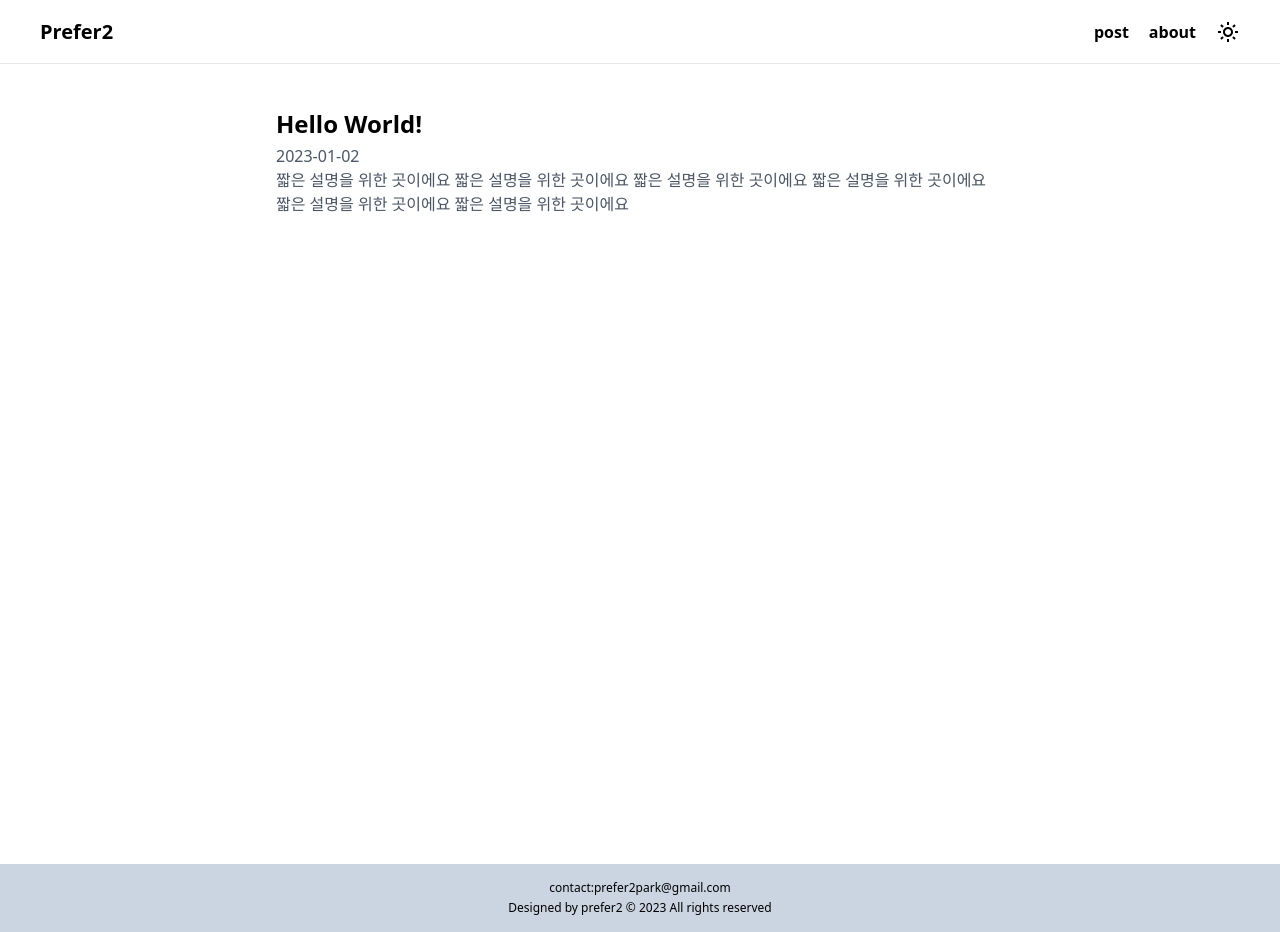
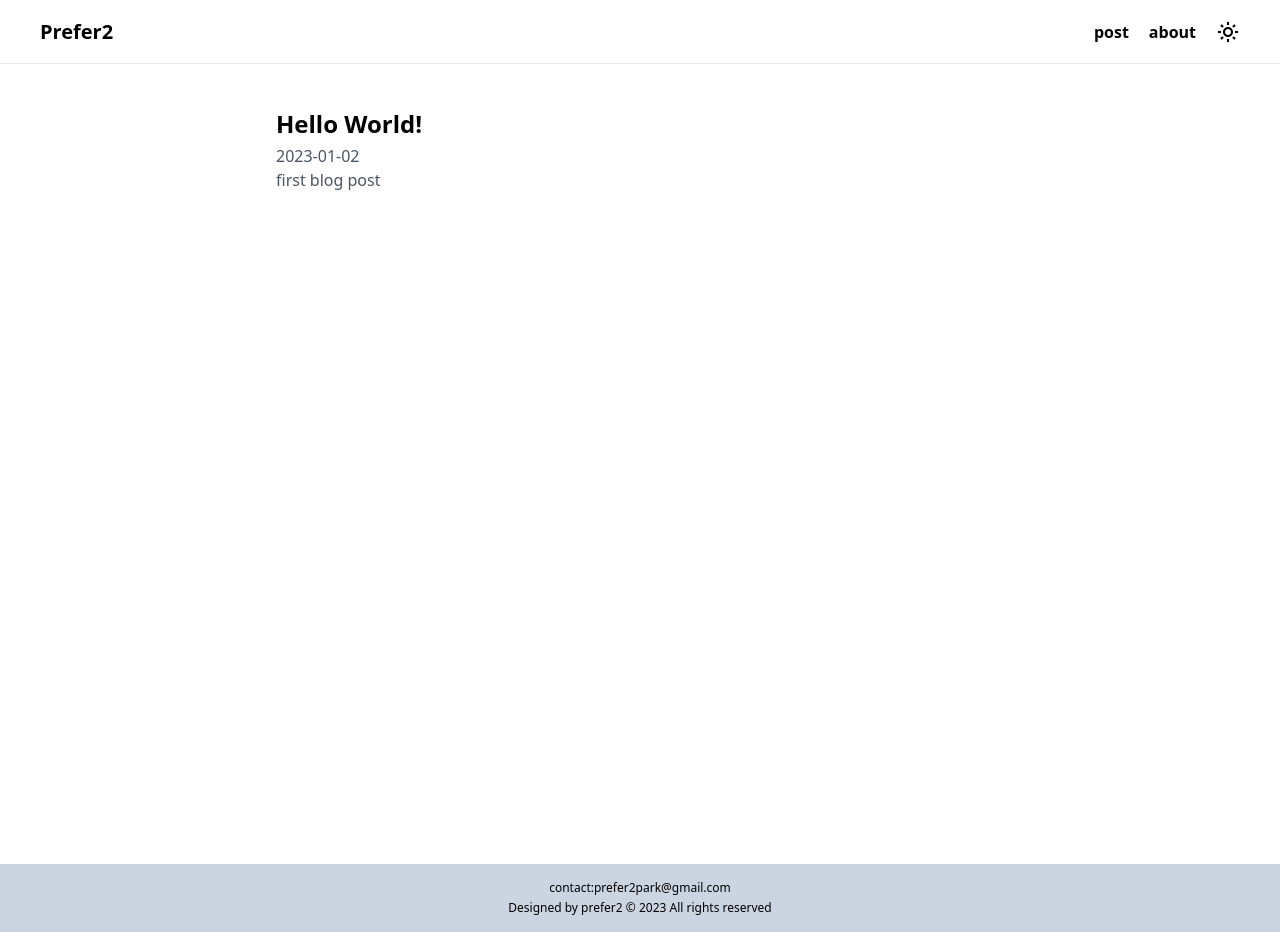
Before and after one commit to prefer2/prefer2.dev, a Next.js app: page / in a window 1280 px wide. Built offline with nearby package versions, Linux system fonts and the light colour scheme.

Commit message:
feat: tag 추가

```diff
--- a/_posts/hello-world.md
+++ b/_posts/hello-world.md
@@ -1,14 +1,18 @@
 ---
 title: Hello World!
 date: "2023-01-02"
-description: 짧은 설명을 위한 곳이에요 짧은 설명을 위한 곳이에요 짧은 설명을 위한 곳이에요 짧은 설명을 위한 곳이에요 짧은 설명을 위한 곳이에요 짧은 설명을 위한 곳이에요
+description: first blog post
+tags:
+  - hello
+  - world
+  - init
 ---
 
 # h1 사이즈 확인용
 
-## h2
+## h2 사이즈 확인
 
-### h3
+### h3 사이즈 확인
 
 - 내용 1
 - 내용 2
@@ -21,3 +25,5 @@ console.log("a");
 글 내용 중간에 `코드`가 있는 거는 어떻게 될까요?
 
 > 인용구
+
+![dory_image](https://user-images.githubusercontent.com/67692759/210709323-e7e57818-e7bd-4a61-a367-651ff415a864.png)
--- a/api/index.ts
+++ b/api/index.ts
@@ -14,9 +14,9 @@ export const getPostBySlug = (slug: string): Post => {
   const fullPath = join(postsDirectory, `${realSlug}.md`);
   const fileContents = fs.readFileSync(fullPath, "utf8");
   const { data, content } = matter(fileContents);
-  const { date, title, description } = data;
+  const { date, title, description, tags } = data;
 
-  return { slug: realSlug, content, date, title, description };
+  return { slug: realSlug, content, date, title, description, tags };
 };
 
 export const getAllPosts = () => {
--- /dev/null
+++ b/components/Tag.tsx
@@ -0,0 +1,13 @@
+import React from "react";
+
+interface TagProps {
+  tag: string;
+}
+
+const Tag = ({ tag }: TagProps) => {
+  return (
+    <div className="py-0.5 px-1 w-fit rounded-md bg-blue-100 text-black">{`${tag}`}</div>
+  );
+};
+
+export default Tag;
--- a/pages/posts/[slug].tsx
+++ b/pages/posts/[slug].tsx
@@ -8,13 +8,15 @@ import PageSEO from "@components/PageSEO";
 
 import Post from "types/Post";
 import { getAllPosts, getPostBySlug } from "api";
+import Tag from "@components/Tag";
 
 type PostProps = {
   post: Post;
 };
 
 const Post = ({ post }: PostProps) => {
-  const { slug, title, date, description, content } = post;
+  const { slug, title, date, description, content, tags } = post;
+
   return (
     <>
       <PageSEO title={title} description={description} slug={slug} />
@@ -27,6 +29,9 @@ const Post = ({ post }: PostProps) => {
           {content}
         </ReactMarkdown>
       </article>
+      <div className="flex flex-row gap-2 mt-5">
+        tags: {tags && tags.map((tag) => <Tag key={tag} tag={tag} />)}
+      </div>
     </>
   );
 };
--- a/tailwind.config.js
+++ b/tailwind.config.js
@@ -29,6 +29,10 @@ module.exports = {
                 borderRadius: "3px",
               },
             },
+            img: {
+              margin: "auto",
+              padding: "20px",
+            },
           },
         },
         dark: {
--- a/types/Post.ts
+++ b/types/Post.ts
@@ -2,6 +2,7 @@ export default interface Post {
   slug: string;
   title: string;
   date: string;
+  tags?: string[];
   content: string;
   description: string;
 }
```
